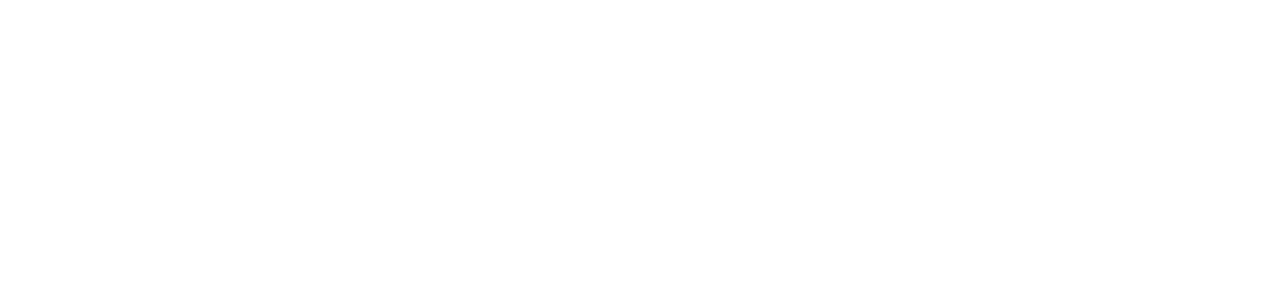
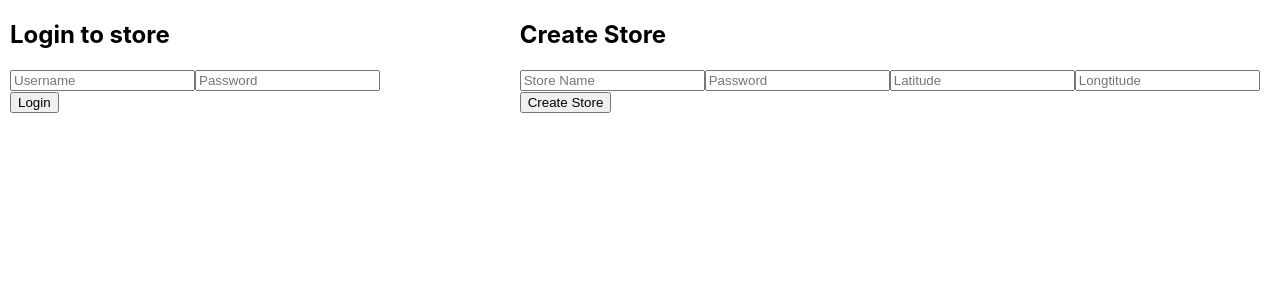
Before and after one commit to vspatel927/Gasherbrum-CS509, a React (Create React App) app in the folder gasherbrumconsignmentsite/: page /storeownerlogin in a window 1280 px wide. Before the commit this address had no page. Shown: the top 300 px of the page. Built offline with nearby package versions, Linux system fonts and the light colour scheme.

Commit message:
Adding simple store owner creation and login ability

```diff
--- a/gasherbrumconsignmentsite/src/App.css
+++ b/gasherbrumconsignmentsite/src/App.css
@@ -36,3 +36,12 @@
     transform: rotate(360deg);
   }
 }
+
+#StoreOwnerContainer{
+  display:flex;
+  flex-direction:row;
+  padding-left: 10px;
+}
+#storeCreation{
+  padding-left: 10%;
+}
--- a/gasherbrumconsignmentsite/src/App.js
+++ b/gasherbrumconsignmentsite/src/App.js
@@ -3,6 +3,8 @@
 import { BrowserRouter as Router, Routes, Route } from "react-router-dom";
 import SiteManager from './components/sitemanager/sitemanager';
 import Home from './components/home';
+import StoreOwnerLogin from './components/storeowner/storeownerlogin';
+import StoreOwner from './components/storeowner/storeowner';
 
 function App() {
   return (
@@ -11,7 +13,13 @@
         <Route exact path="/" element={<Home />} />
         <Route exact path="/sitemanagerlogin" element={<SiteManagerLogin/>} />
         <Route exact path="/sitemanager" element={<SiteManager/>} />
-      </Routes>
+        <Route exact path="/storeownerlogin" element={<StoreOwnerLogin/>} />
+        </Routes>
+
+        <Routes>
+        <Route path="/storeowner/:name/" element={<StoreOwner />}/>
+
+        </Routes>
     </Router>
   );
 }
--- a/gasherbrumconsignmentsite/src/components/home.js
+++ b/gasherbrumconsignmentsite/src/components/home.js
@@ -4,8 +4,8 @@
     return (
         <div>
           <ul>
-            <a href = "" onClick={() => navigate('/sitemanagerlogin') }>Site Manager Login</a>
-            {/* <a onClick={() => navigate('/storeownerlogin') }>Store Owner Login</a> */}
+            <a href = "" onClick={() => navigate('/sitemanagerlogin') }>Site Manager Login</a><br></br>
+            <a href = "" onClick={() => navigate('/storeownerlogin') }>Store Owner Login</a>
           </ul>
         </div>
     )
--- a/gasherbrumconsignmentsite/src/components/sitemanager/sitemanagerlogin.js
+++ b/gasherbrumconsignmentsite/src/components/sitemanager/sitemanagerlogin.js
@@ -17,6 +17,7 @@
 
 return(
   <div>
+    <h1>Site Manager Login</h1><br></br>
   <input
     type="text"
     placeholder="Username"
--- /dev/null
+++ b/gasherbrumconsignmentsite/src/components/storeowner/storeowner.js
@@ -0,0 +1,42 @@
+import axios from 'axios';
+import React from 'react';
+import {useParams } from 'react-router';
+
+function StoreOwner(){
+const { name } = useParams();
+    return(
+    <h2>{name}</h2>
+    );
+    }
+
+
+//     axios.get('/stores')
+//   .then(function (response) {
+//     this.listOfStores = [ boston, worcester ]
+
+//     for (let store of listOfStores) {
+//         <h2>{store.name}</h2>
+//     }
+//     console.log(response);
+//   })
+//   .catch(function (error) {
+//     // handle error
+//     console.log(error);
+//   })
+//   .finally(function () {
+//     // always executed
+//   });
+
+// function deleteStore(storeName){
+//     listOfStores.forEach(element => {
+//         if(storeName === element.name){
+//             console.log(element.name)
+//             const index = listOfStores.indexOf(element)
+//             listOfStores.splice(index, 1)
+//             setlistOfStores([...listOfStores])
+//         }
+//     });
+// }
+
+
+export default StoreOwner
--- /dev/null
+++ b/gasherbrumconsignmentsite/src/components/storeowner/storeownerlogin.js
@@ -0,0 +1,102 @@
+import React, { useState } from 'react';
+import {useNavigate} from 'react-router-dom';
+
+const storeArray = [];
+function StoreOwnerLogin(){
+  const navigate = useNavigate();
+  const [username, setUsername] = useState('');
+  const [password, setPassword] = useState('');
+
+  const handleLogin = () => {
+        var check = false
+    storeArray.forEach(store => {
+
+        if(username === store.name && password === store.password){
+            navigate(`/storeowner/${store.name}`, { state: { name: store.name } });
+            check = true
+        }
+    });
+    if(!check){
+        alert('Incorrect credentials')
+    }
+  };
+
+return(
+  <div id = "StoreOwnerContainer">
+
+    <div className = "storeLogin">
+    <h2>Login to store</h2>
+  <input
+    type="text"
+    placeholder="Username"
+    value={username}
+    onChange={(e) => setUsername(e.target.value)}
+  />
+  <input
+    type="password"
+    placeholder="Password"
+    value={password}
+    onChange={(e) => setPassword(e.target.value)}
+  />
+  <button onClick={handleLogin}>Login</button>
+  </div>
+
+    <div id = "storeCreation">
+        <StoreCreation />
+    </div>
+</div>
+);
+}
+
+function StoreCreation(){
+  const [storeName, setStoreName] = useState('');
+  const [storePassword, setStorePassword] = useState('');
+  const [storeLatitude, setStoreLatitude] = useState('');
+  const [storeLongtitude, setStoreLongitutude] = useState('');
+  return(
+    <div className='storeCreation'>
+        <h2>Create Store</h2>
+    <input
+    type="text"
+    placeholder="Store Name"
+    value={storeName}
+    onChange={(e) => setStoreName(e.target.value)}
+  />
+  <input
+    type="password"
+    placeholder="Password"
+    value={storePassword}
+    onChange={(e) => setStorePassword(e.target.value)}
+  />
+  <input
+    type="text"
+    placeholder="Latitude"
+    value={storeLatitude}
+    onChange={(e) => setStoreLatitude(e.target.value)}
+  />
+
+<input
+    type="text"
+    placeholder="Longtitude"
+    value={storeLongtitude}
+    onChange={(e) => setStoreLongitutude(e.target.value)}
+  />
+
+  <button onClick={() => handleCreation(storeName, storePassword, storeLatitude, storeLongtitude)}>Create Store</button>
+</div>
+);
+}
+
+const handleCreation = (storeName, storePassword, storeLatitude, storeLongtitude) => {
+    storeArray.push(
+        {
+            "name": storeName,
+            "password": storePassword,
+            "latitude": storeLatitude,
+            "longtitude": storeLongtitude
+        }
+    )
+    alert('Created store. Login now')
+  };
+
+export default StoreOwnerLogin
```
